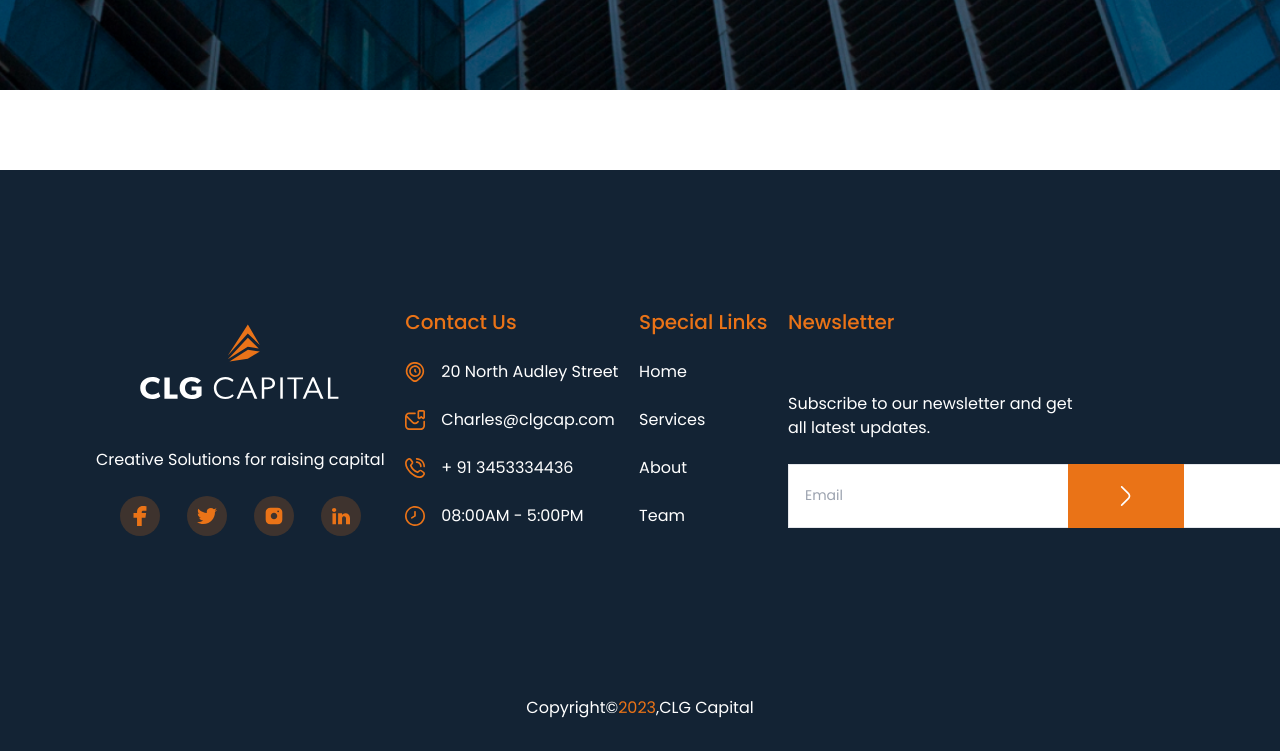
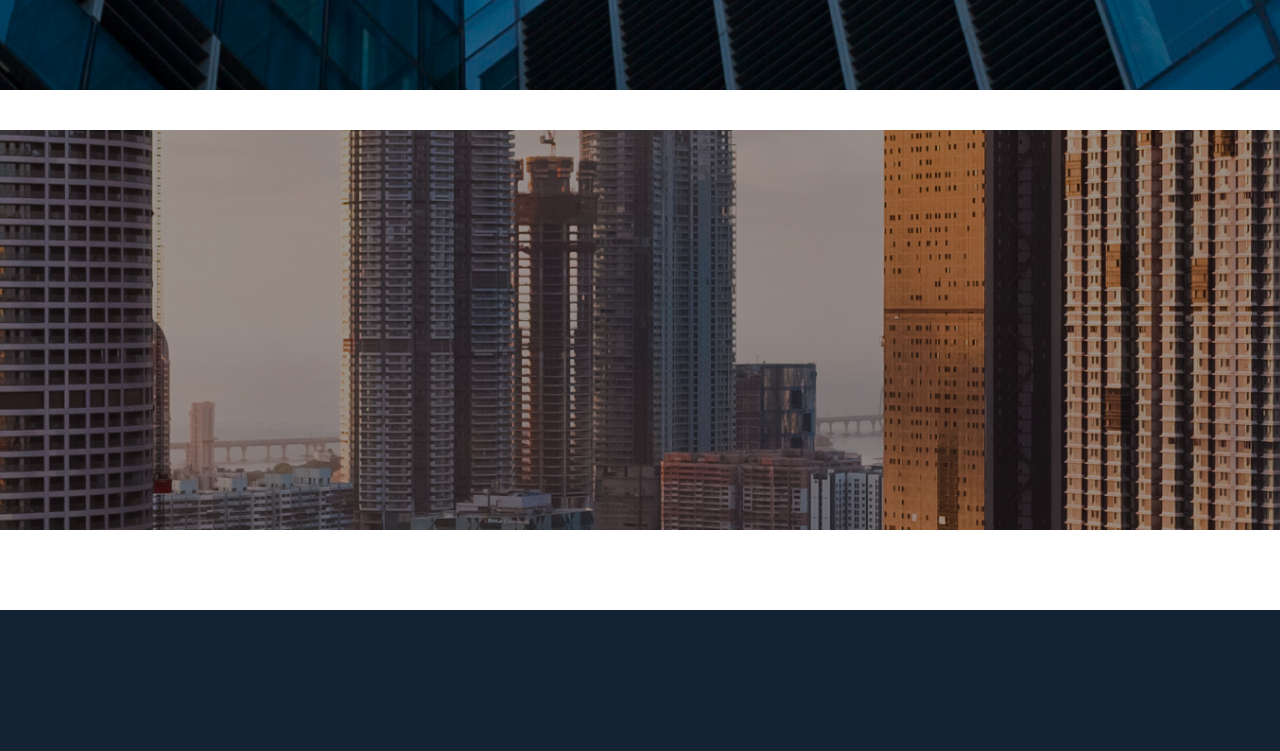
Before and after one commit to nanakwame667/clg-website, a React (Vite) app: page / in a window 1280 px wide. Shown: the part 760-1511 px from the top of the page. Built offline with nearby package versions, Linux system fonts and the light colour scheme.

Commit message:
added the footer banner component

```diff
--- a/src/App.tsx
+++ b/src/App.tsx
@@ -2,12 +2,14 @@ import { Outlet } from "react-router-dom";
 import Header from "./Components/Header";
 import MainHeader from "./Components/MainHeader";
 import Footer from "./Components/Footer";
+import FooterImage from "./Components/FooterImage";
 
 function App() {
   return (
     <div className="flex flex-col w-full h-full ">
       <MainHeader />
       <Outlet />
+      <FooterImage />
       <Footer />
     </div>
   );
--- a/src/Components/Footer.tsx
+++ b/src/Components/Footer.tsx
@@ -7,7 +7,7 @@ import Newsletter from "./Newsletter";
 
 const Footer = () => {
   return (
-    <div className="flex flex-col w-full h-[600px] text-white bg-secondary-500 mt-20 items-center justify-center space-y-40 pt-20">
+    <div className="flex flex-col w-full h-[600px] text-white bg-secondary-500 mt-10 items-center justify-center space-y-40 pt-20">
       <div className="flex flex-row px-24 w-full justify-between items-center">
         <div className="flex flex-col space-y-6">
           <Logo className="w-[220px]" />
--- /dev/null
+++ b/src/Components/FooterImage.tsx
@@ -0,0 +1,15 @@
+import React from "react";
+import Banner from "../assets/images/footer-banner.jpg";
+
+const FooterImage = () => {
+  return (
+    <div
+      className={`relative w-full h-[400px] my-10 bg-cover bg-no-repeat bg-center`}
+      style={{ backgroundImage: `url(${Banner})` }}
+    >
+      <div className="absolute inset-0 bg-[#000] opacity-40 bg-blend-overlay"></div>
+    </div>
+  );
+};
+
+export default FooterImage;
```
